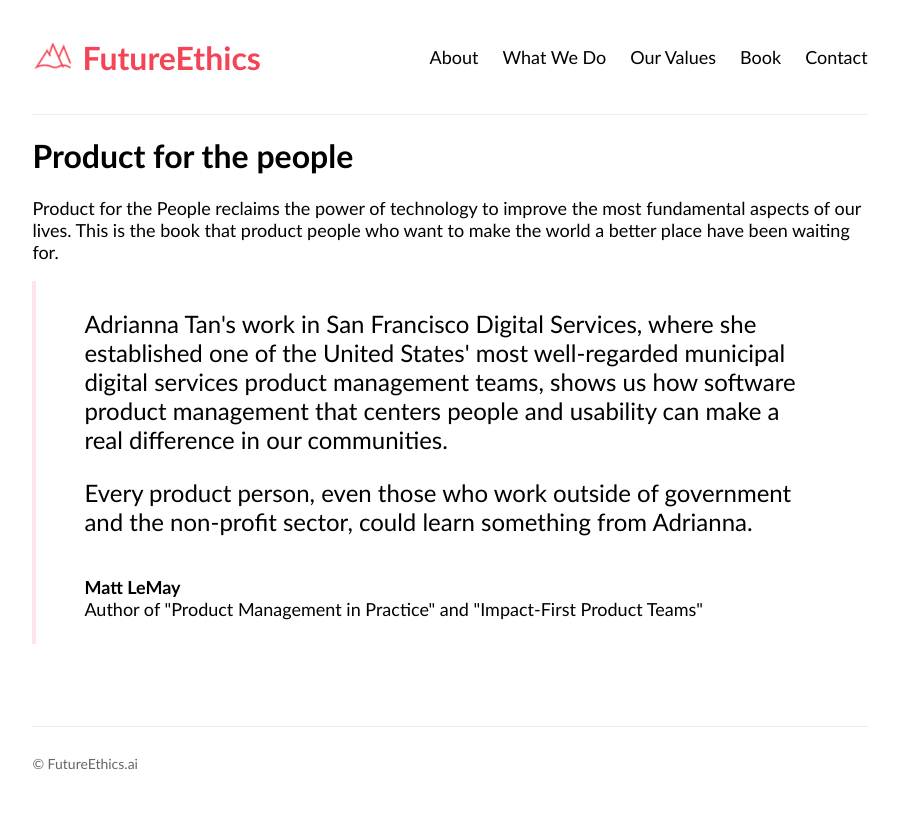
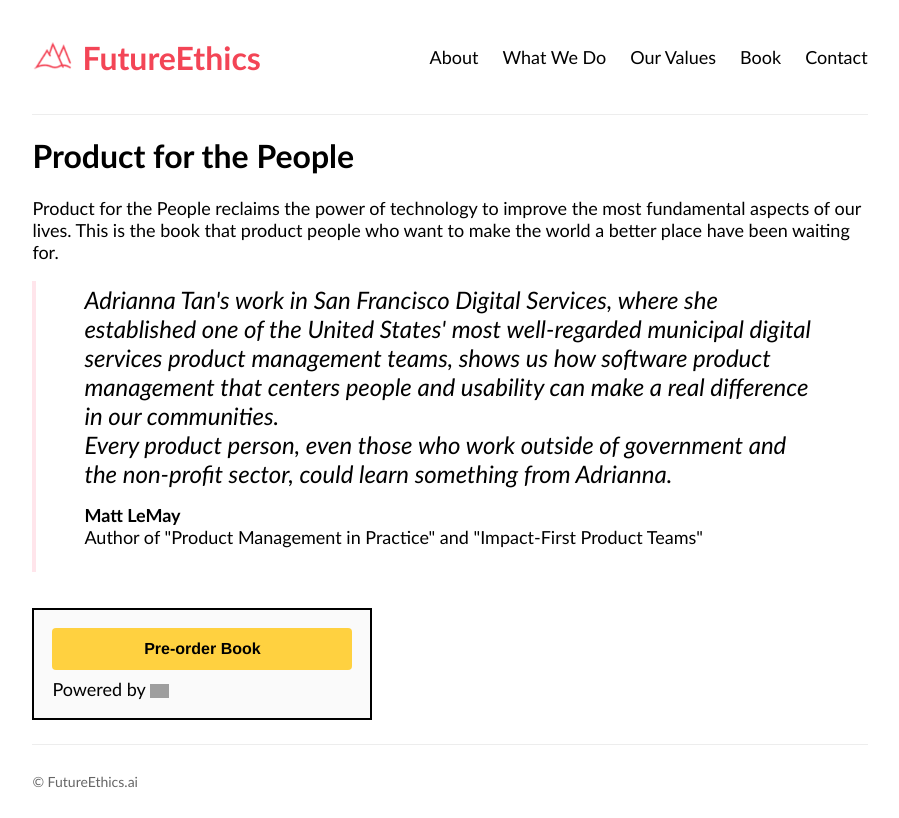
Before and after one commit to skinnylatte/futureethics, an Eleventy site: page src/book.md in a window 1280 px wide. Shown: the whole page, without its empty margins (190-1089 px from the left). Built offline with nearby package versions, Linux system fonts and the light colour scheme; Eleventy itself is replaced by a stand-in of ours; files that its build step writes are made by us from their sources; grey boxes are pictures that could not be loaded; a script that the page names is missing.

Commit message:
Add paypal pre-order (#14)

```diff
--- a/src/book.md
+++ b/src/book.md
@@ -3,7 +3,7 @@
 layout: base
 ---
 
-# **Product for the people**
+# **Product for the People**
 
 Product for the People reclaims the power of technology to improve the most fundamental aspects of our lives. This is the book that product people who want to make the world a better place have been waiting for.
 
@@ -16,5 +16,10 @@
     <p class="author">Matt LeMay</p>
     <p class="description">Author of "Product Management in Practice" and "Impact-First Product Teams"</p>
   </div>
+</div>
 
-</div>
+<form class="form-paypal" action="https://www.paypal.com/ncp/payment/UAWRF764CQFZN" method="post" target="_top">
+  <input class="btn-paypal" type="submit" value="Pre-order Book" />
+  <!-- <img src=https://www.paypalobjects.com/images/Debit_Credit_APM.svg alt="cards" /> -->
+  <section> Powered by <img src="https://www.paypalobjects.com/paypal-ui/logos/svg/paypal-wordmark-color.svg" alt="paypal" style="height:0.875rem;vertical-align:middle;"/></section>
+</form>
--- a/src/css/styles.css
+++ b/src/css/styles.css
@@ -1,5 +1,6 @@
 body {
-    font-family: Seravek, 'Gill Sans Nova', Ubuntu, Calibri, 'DejaVu Sans', source-sans-pro, sans-serif;
+  font-family: Seravek, "Gill Sans Nova", Ubuntu, Calibri, "DejaVu Sans",
+    source-sans-pro, sans-serif;
   font-weight: normal;
   font-size: 18px;
   margin: 0 auto;
@@ -29,11 +30,13 @@
   border: 2px solid rgb(255, 229, 235);
 }
 
-ul, ol {
+ul,
+ol {
   padding-left: 1.5em;
 }
 
-ul, ol > li {
+ul,
+ol > li {
   padding-bottom: 12px;
 }
 
@@ -51,6 +54,35 @@
   margin-bottom: 0;
 }
 
+.form-paypal {
+  margin-top: 2em;
+  display: flex;
+  flex-direction: column;
+  justify-items: center;
+  align-content: start;
+  gap: 0.5rem;
+  padding: 1em;
+  border: 2px solid;
+  background-color: #fafafa;
+  max-width: 300px;
+}
+
+.btn-paypal {
+  text-align: center;
+  border: none;
+  border-radius: 0.25rem;
+  min-width: 11.625rem;
+  padding: 0 2rem;
+  height: 2.625rem;
+  font-weight: bold;
+  background-color: #ffd140;
+  color: #000000;
+  font-family: "Helvetica Neue", Arial, sans-serif;
+  font-size: 1rem;
+  line-height: 1.25rem;
+  cursor: pointer;
+}
+
 .quote {
   border-left: 4px solid rgb(255, 229, 235);
   padding: 4px 48px 24px;
@@ -64,7 +96,7 @@
 }
 
 .quote blockquote p {
-    margin: 0
+  margin: 0;
   font-style: italic;
   font-size: 24px;
 }
@@ -124,8 +156,10 @@
   color: #666;
 }
 
-
 @media all and (max-width: 800px) {
+  .form-paypal {
+    max-width: 100%;
+  }
 
   .quote {
     padding: 0 24px 24px;
@@ -138,7 +172,7 @@
     padding: 24px;
   }
 
-    .nav ul li.wordmark a{
+  .nav ul li.wordmark a {
     font-size: 32px;
   }
 
@@ -150,7 +184,8 @@
     padding: 24px;
   }
 
-    ul, ol > li {
+  ul,
+  ol > li {
     padding-bottom: 1.5em;
   }
 }
```
Lines whose indentation alone changed are shown as unchanged.
